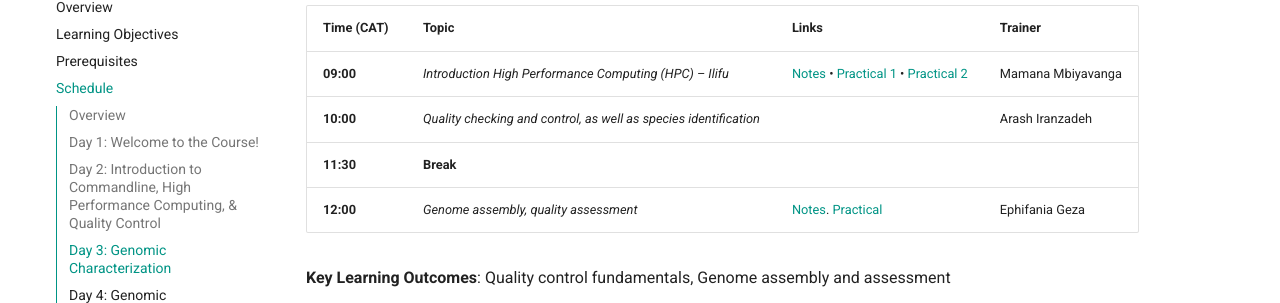
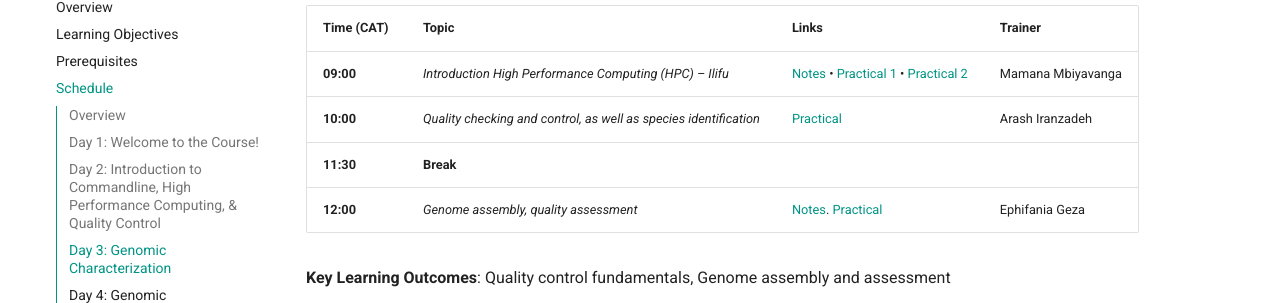
Before and after one commit to mamanambiya/microbial-genomics-training, an MkDocs documentation site: the page built from docs_src/course/schedule.md, in a window 1280 px wide and 900 px high, scrolled down 1767 px. Shown: the part 149-452 px from the top of the window. Built offline with MkDocs 1.6.1 and Material for MkDocs 9.7.7, drawn with Linux system fonts in a browser that asks for light colours; comment, search, counter and statistics services are not loaded.

Commit message:
Update schedule.md

```diff
--- a/docs_src/course/schedule.md
+++ b/docs_src/course/schedule.md
@@ -59,7 +59,7 @@ The 10-day intensive training course covers fundamental to advanced topics in mi
 | Time (CAT) | Topic | Links | Trainer |
 |------------|-------|-------|---------|
 | **09:00** | *Introduction High Performance Computing (HPC) – Ilifu* | [Notes](../day2/hpc-ilifu-training.md) • [Practical 1](../day2/slurm-practical-tutorial.md) • [Practical 2](../day2/unix-commands-pathogen-examples.md) | Mamana Mbiyavanga |
-| **10:00** | *Quality checking and control, as well as species identification* | | Arash Iranzadeh |
+| **10:00** | *Quality checking and control, as well as species identification* | [Practical](https://github.com/Arash-Iranzadeh/Microbial-Genomics/blob/main/scripts/qc_cleaning_detection.sh) | Arash Iranzadeh |
 | **11:30** | **Break** | | |
 | **12:00** | *Genome assembly, quality assessment* |[Notes](../../day3/genome_assembly_notes.md). [Practical](../../day3/practical_genome_assmbly.md) | Ephifania Geza |
 
```
